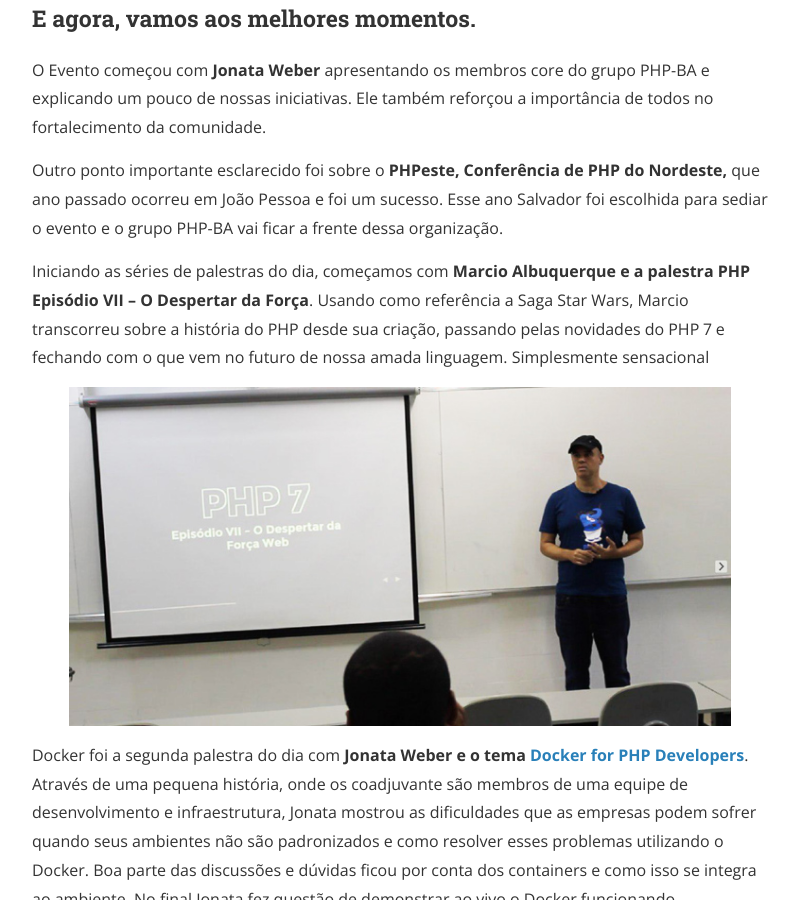
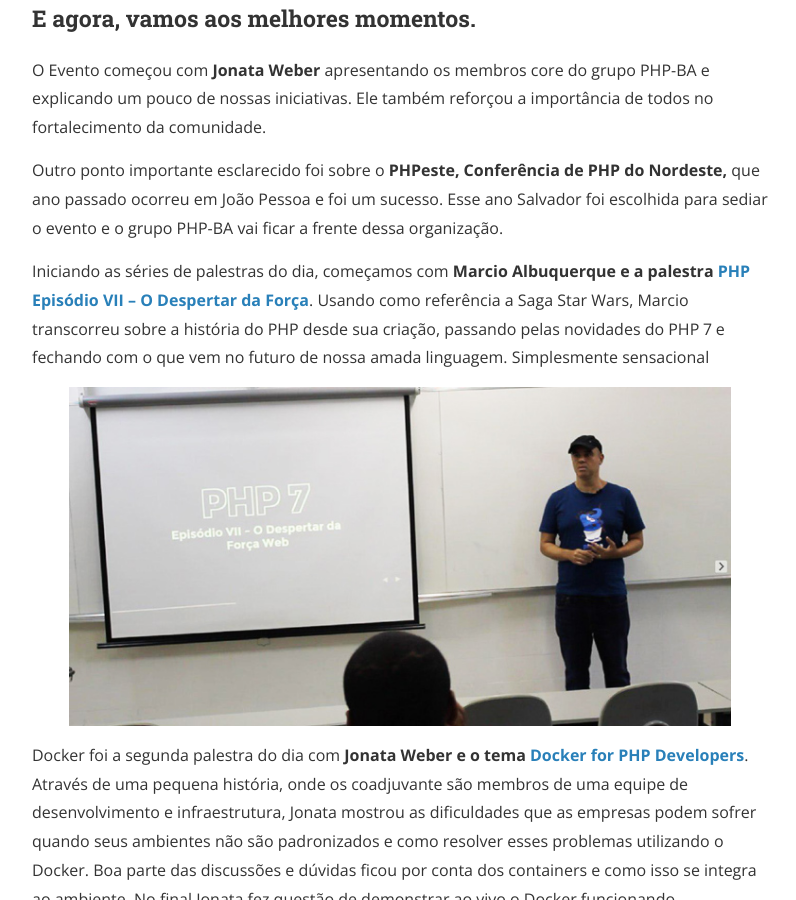
Before and after one commit to phpba/phpba.github.io, a Jekyll site: the page built from _posts/2016-04-05-review-1-phpeetup.md, in a window 1280 px wide and 900 px high, scrolled down 839 px. Shown: the whole window, without its empty margins (240-1036 px from the left). Built offline with Jekyll 4.4.1, drawn with Linux system fonts in a browser that asks for light colours; nearby versions of some CDN libraries; comment, search, counter and statistics services are not loaded; a style sheet for code colours, icons or effects is not loaded; part of the change alters nothing that is shown.

```diff
--- a/_posts/2016-04-05-review-1-phpeetup.md
+++ b/_posts/2016-04-05-review-1-phpeetup.md
@@ -28,7 +28,7 @@ O Evento começou com **Jonata Weber** apresentando os membros core do grupo PHP
 
 Outro ponto importante esclarecido foi sobre o **PHPeste, Conferência de PHP do Nordeste,** que ano passado ocorreu em João Pessoa e foi um sucesso. Esse ano Salvador foi escolhida para sediar o evento e o grupo PHP-BA vai ficar a frente dessa organização.
 
-Iniciando as séries de palestras do dia, começamos com **Marcio Albuquerque e a palestra PHP Episódio VII – O Despertar da Força**. Usando como referência a Saga Star Wars, Marcio transcorreu sobre a história do PHP desde sua criação, passando pelas novidades do PHP 7 e fechando com o que vem no futuro de nossa amada linguagem. Simplesmente sensacional
+Iniciando as séries de palestras do dia, começamos com **Marcio Albuquerque e a palestra [PHP Episódio VII – O Despertar da Força](http://culturabeta.com.br/presentations/php-episode-VII/)**. Usando como referência a Saga Star Wars, Marcio transcorreu sobre a história do PHP desde sua criação, passando pelas novidades do PHP 7 e fechando com o que vem no futuro de nossa amada linguagem. Simplesmente sensacional
 
 ![Marcio](/assets/posts/2016/03/marcio.jpg)
 
```
